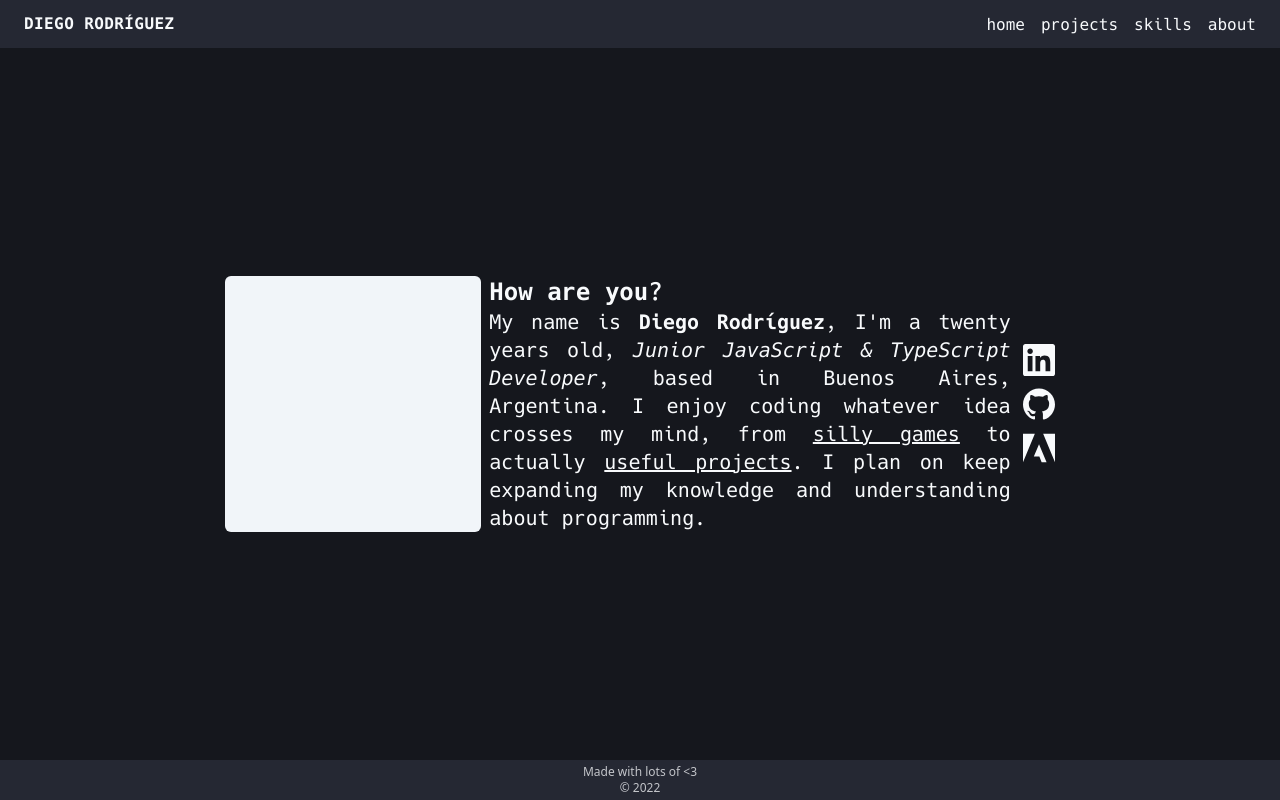
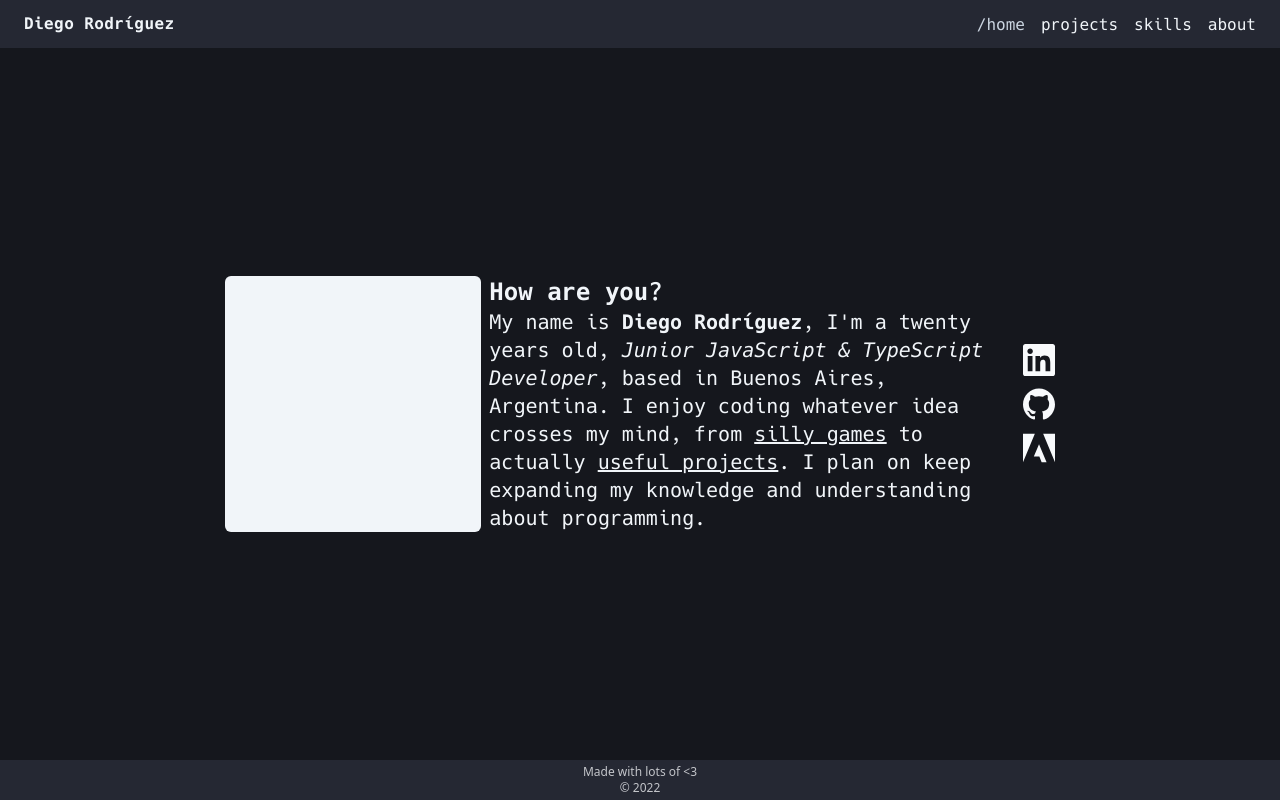
Before and after one commit to diegorlb/PortfolioRemake, a Next.js app: page / in a window 1280 px wide. Built offline with nearby package versions, Linux system fonts and the light colour scheme.

Commit message:
Improved styles & added Portfolio file

```diff
--- a/components/Navbar/index.tsx
+++ b/components/Navbar/index.tsx
@@ -1,6 +1,8 @@
+import dynamic from 'next/dynamic'
 import { FunctionComponent, useState, } from 'react'
-import Link from 'next/link'
 import { AiOutlineClose, AiOutlineMenu, } from 'react-icons/ai'
+
+const NavbarLink = dynamic(() => import('../NavbarLink'))
 
 const links: Array<{ title: string, path: string, }> = [
   { title: 'home', path: '/', },
@@ -13,33 +15,36 @@ const Navbar: FunctionComponent = ({ }) => {
   const [show, setShow] = useState<boolean>(false)
 
   return (
-    <nav className={'bg-secondary relative'}>
-      <div className={'w-full h-14 sm:h-12 flex items-center px-6'}>
-        <p className={'text-slate-50 font-hack font-semibold tracking-wide uppercase'}>
+    <nav className={'bg-secondary relative z-20'}>
+      <div className={'w-full h-12 flex items-center px-6'}>
+        <p className={'hidden sm:flex text-slate-100 font-hack font-semibold tracking-wide'}>
           Diego Rodríguez
         </p>
+        <p className={'flex sm:hidden text-slate-100 font-hack text-lg font-semibold tracking-wider uppercase'}>
+          DR
+        </p>
         <div className={'hidden sm:flex ml-auto space-x-4'}>
-          {links.map(({ title, path, }, index) => (
+          {links.map((props, index) => (
             <div key={index}>
-              <Link href={path} passHref={true}>
-                <a className={'text-slate-50 font-hack font-medium '}>{title}</a>
-              </Link>
+              <NavbarLink {...props} />
             </div>
           ))}
         </div>
-        <div className={'h-2/3 aspect-square bg-white flex sm:hidden ml-auto rounded-md items-center justify-center'} onClick={() => setShow(prev => !prev)}>
-          {show ? <AiOutlineClose className={'w-6 h-6 aspect-square fill-secondary'} /> : <AiOutlineMenu className={'w-6 h-6 aspect-square fill-secondary'} />}
+        <div className={'h-2/3 aspect-square bg-slate-100 flex sm:hidden ml-auto rounded-md items-center justify-center'} onClick={() => setShow(prev => !prev)}>
+          {show ? (
+            <AiOutlineClose className={'w-6 h-6 aspect-square fill-secondary'} />
+          ) : (
+            <AiOutlineMenu className={'w-6 h-6 aspect-square fill-secondary'} />
+          )}
         </div>
       </div>
 
       {show && (
-        <div className={'w-screen h-screen sm:hidden absolute backdrop-blur-sm z-10'}>
+        <div className={'w-screen h-screen sm:hidden absolute backdrop-blur-sm z-30'}>
           <div className={'w-full bg-secondary p-6 space-y-4 flex flex-col items-end'}>
-            {links.map(({ title, path, }, index) => (
+            {links.map((props, index) => (
               <div key={index} className={'w-20'}>
-                <Link href={path} passHref={true}>
-                  <a className={'text-slate-50 font-hack font-medium'}>{title}</a>
-                </Link>
+                <NavbarLink {...props} />
               </div>
             ))}
           </div>
--- /dev/null
+++ b/components/NavbarLink/index.tsx
@@ -0,0 +1,24 @@
+import { FunctionComponent, } from 'react'
+import { useRouter } from 'next/router'
+import Link from 'next/link'
+
+type NavbarLinkProps = {
+  title: string,
+  path: string,
+}
+
+const NavbarLink: FunctionComponent<NavbarLinkProps> = ({ title, path, }) => {
+  const router = useRouter()
+
+  return (
+    <Link href={path} passHref={true}>
+      {(path === router.asPath) ? (
+        <a className={'text-slate-300 font-hack font-medium before:content-["/"]'}>{title}</a>
+      ) : (
+        <a className={'text-slate-100 font-hack font-medium'}>{title}</a>
+      )}
+    </Link>
+  );
+}
+
+export default NavbarLink
--- a/next.config.js
+++ b/next.config.js
@@ -1,4 +1,5 @@
 module.exports = {
   swcMinify: true,
+  reactStrictMode: true,
   productionBrowserSourceMaps: true,
 }
--- a/pages/index.tsx
+++ b/pages/index.tsx
@@ -17,9 +17,9 @@ const Index: FunctionComponent = () => {
   return (
     <LayoutWrapper title={'Home'}>
       <div className={'sm:w-5/6 xl:w-4/6 flex flex-col sm:flex-row justify-center items-center space-y-4 sm:space-y-0 px-3'}>
-        <div className={'h-40 w-full sm:h-64 sm:w-auto sm:aspect-square bg-slate-100 rounded-md'}></div>
+        <div className={'h-40 w-full sm:h-48 md:h-64 sm:w-auto sm:aspect-square bg-slate-100 rounded-md'}></div>
 
-        <p className={'sm:h-64 text-slate-50 font-hack font-normal sm:text-justify text-xl sm:text-base md:text-xl m-0 pl-2 relative sm:before:hidden before:border-l-2 before:absolute before:h-full before:left-0'}>
+        <p className={'sm:h-48 md:h-64 text-slate-100 font-hack text-lg sm:text-sm md:text-base lg:text-xl m-0 pl-2 relative sm:before:hidden before:border-l-2 before:absolute before:h-full before:left-0'}>
           <span className={'text-2xl font-bold'}>
             <Typewritter words={['Hello!', 'How are you?']} />
           </span><br />
--- a/pages/projects.tsx
+++ b/pages/projects.tsx
@@ -39,6 +39,8 @@ const Projects: FunctionComponent<ProjectsProps> = ({ projects, }) => {
       'redux': 'SiRedux',
       'express': 'SiExpress',
       'webpack': 'SiWebpack',
+      'tailwind': 'SiTailwindcss',
+      'framer-motion': 'SiFramer',
     }
 
     return SiIcons[icons[tech]]
@@ -49,7 +51,7 @@ const Projects: FunctionComponent<ProjectsProps> = ({ projects, }) => {
       <div className={'w-full h-[38rem] sm:w-4/6 overflow-y-auto overflow-x-hidden flex flex-wrap px-2 sm:pl-0 scrollbar-thin scrollbar-thumb-slate-100 scrollbar-track-transparent scroll-smooth'}>
         {projects.map(({ name, description, languages, links, }, index) => (
           <m.div
-            className={'w-full h-[calc(100%/3-2*0.5rem)] sm:w-[calc(100%*1/3-2*0.5rem)] sm:mx-2 my-2 p-2 bg-secondary overflow-hidden rounded-md flex flex-col group relative border border-secondary hover:border-slate-400'}
+            className={'w-full h-[calc(100%/3-2*0.5rem)] sm:w-[calc(100%*1/2-2*0.5rem)] lg:w-[calc(100%*1/3-2*0.5rem)] sm:mx-2 my-2 p-2 bg-secondary overflow-hidden rounded-md flex flex-col group relative border border-secondary hover:border-slate-400'}
             key={index}
             custom={index}
             initial={'hidden'}
@@ -74,7 +76,7 @@ const Projects: FunctionComponent<ProjectsProps> = ({ projects, }) => {
             </div>
 
             <div className={'flex-1 w-full my-2 overflow-hidden'}>
-              <p className={'h-full w-full text-slate-100 font-hack text-xs'}>{description}</p>
+              <p className={'h-full w-full text-slate-100 font-hack text-xs sm:text-xxs md:text-xs'}>{description}</p>
             </div>
 
             <div className={'h-8 w-full'}>
@@ -88,12 +90,12 @@ const Projects: FunctionComponent<ProjectsProps> = ({ projects, }) => {
 
             <div className={'absolute top-full left-0 right-0 bottom-0 bg-secondary flex flex-col justify-center items-center overflow-hidden space-y-4 transition-all duration-200 ease-in-out group-hover:top-0'}>
               <div className={'w-full flex justify-center'}>
-                <p className={'h-full text-slate-100 text-lg font-hack'}>Where are we going?</p>
+                <p className={'h-full text-slate-100 text-lg sm:text-sm md:text-lg font-hack'}>Where are we going?</p>
               </div>
               <div className={'w-full flex justify-center space-x-3'}>
                 {links?.map(({ name, url, }, index) => (
                   <Link key={index} href={url} passHref={true}>
-                    <a className={'w-2/5 h-10 bg-slate-600 text-slate-100 font-hack text-sm flex justify-center items-center p-2 rounded-sm transition-all hover:shadow-md hover:shadow-slate-600 hover:-translate-y-0.5 active:-translate-y-[0.0625rem]'}>{name}</a>
+                    <a className={'w-2/5 h-10 bg-slate-600 text-slate-100 font-hack text-sm sm:text-xs flex justify-center items-center p-2 rounded-sm transition-all hover:shadow-md hover:shadow-slate-600 hover:-translate-y-0.5 active:-translate-y-[0.0625rem]'}>{name}</a>
                   </Link>
                 ))}
               </div>
--- a/tailwind.config.js
+++ b/tailwind.config.js
@@ -14,6 +14,9 @@ module.exports = {
       fontFamily: {
         hack: ['Hack', ...defaultTheme.fontFamily.mono],
       },
+      fontSize: {
+        xxs: ['0.6rem', '0.8rem']
+      }
     },
   },
   plugins: [
```
Also changed, not shown: 1 other file (tests, documents, lock files or other folders).
